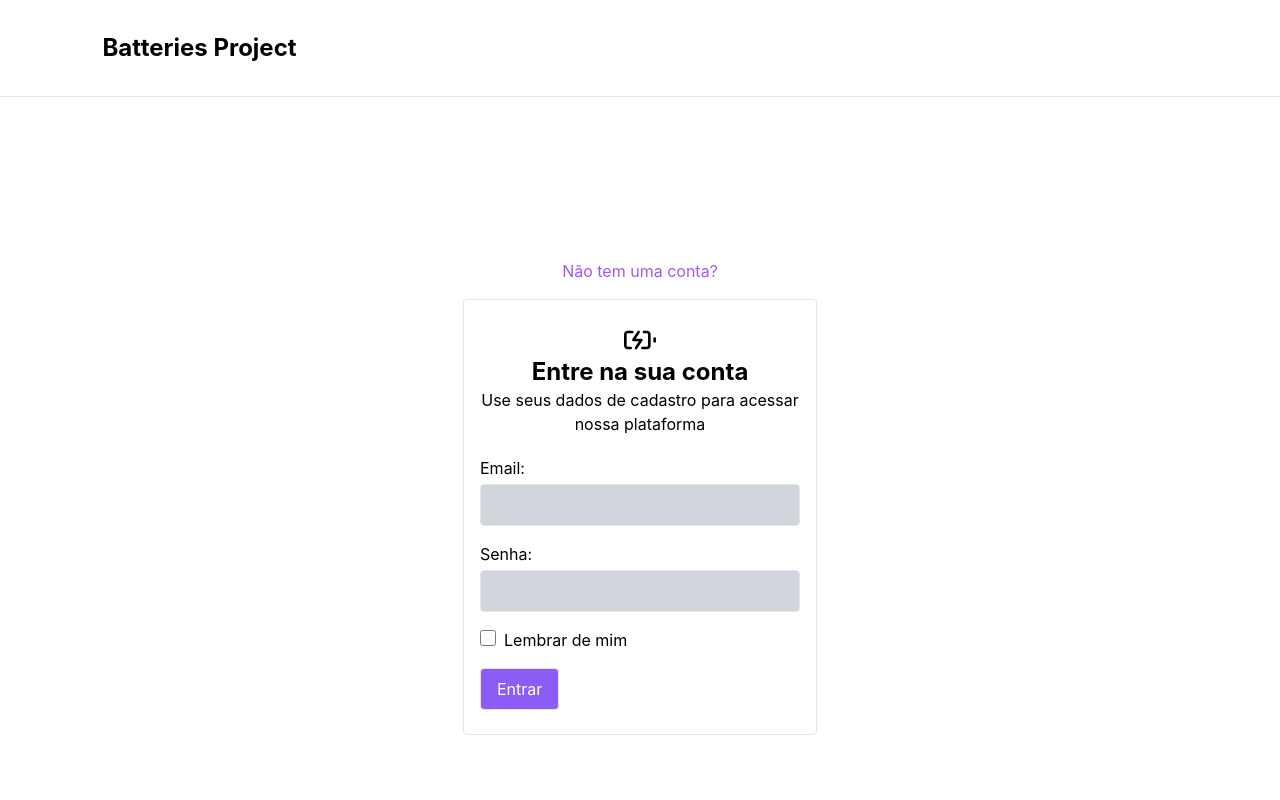
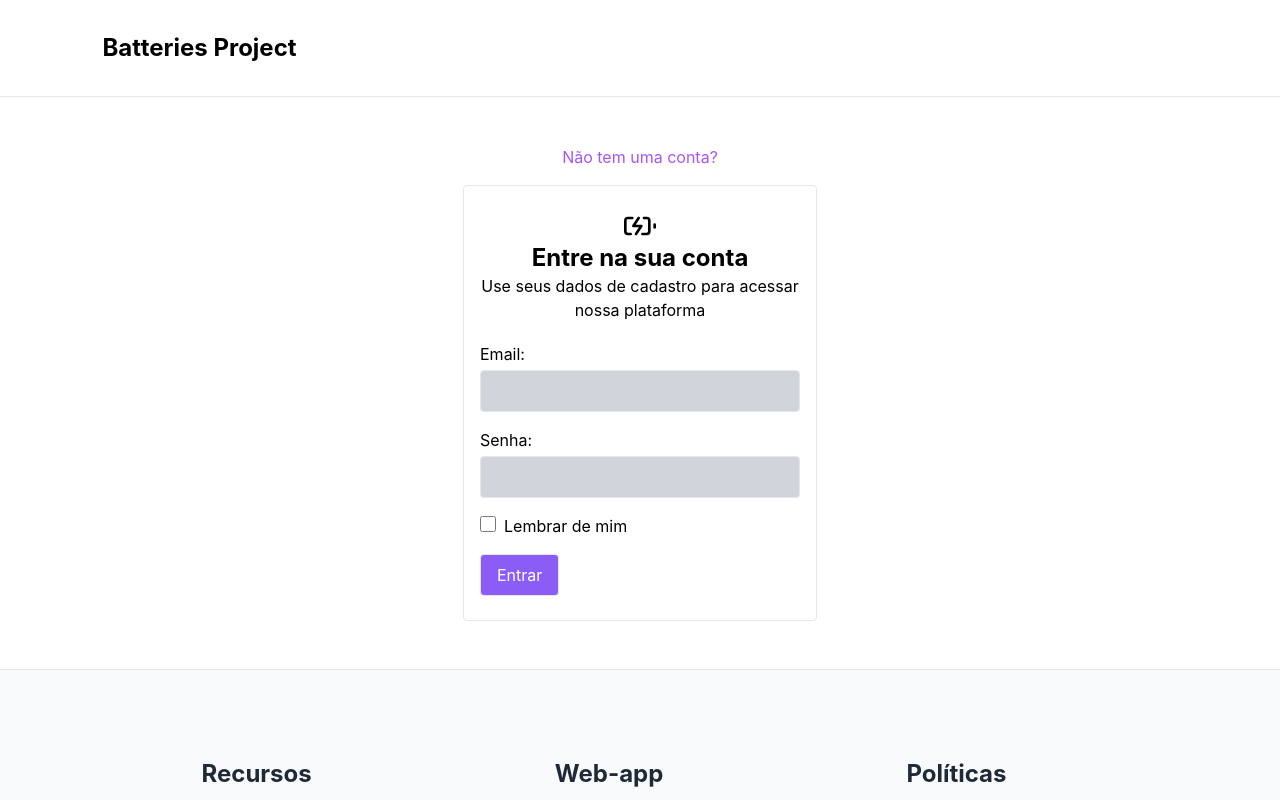
Before and after one commit to danielcorreia-dev/batteries-project, a Next.js app: page /login in a window 1280 px wide. Shown: the top 800 px of the page. Built offline with nearby package versions, Linux system fonts and the light colour scheme.

Commit message:
fix: form submit now working properly and rerouting with backend

```diff
--- a/components/FormCadastro.tsx
+++ b/components/FormCadastro.tsx
@@ -1,6 +1,7 @@
 import { RiBatteryChargeLine } from 'react-icons/ri';
 import { Formik, Form, Field, ErrorMessage } from 'formik';
 import * as Yup from 'yup';
+import { useRouter } from 'next/router';
 interface FormValues {
   email: string;
   nick: string;
@@ -23,6 +24,10 @@ const validationSchema = Yup.object({
     .required('Insira um e-mail válido'),
   nick: Yup.string().required('Insira um nome de usuário válido'),
   password: Yup.string()
+    .matches(
+      /^(?=.*[A-Z])(?=.*[\W_]).+$/,
+      'Password must contain at least one uppercase letter and one special symbol'
+    )
     .min(8, 'Password must be at least 8 characters')
     .required('Required'),
   confirmPassword: Yup.string()
@@ -30,6 +35,9 @@ const validationSchema = Yup.object({
     .required('Você precisa colocar uma senha'),
   createdOn: Yup.date().required('Required'),
 });
+
+const FormCadastro = () => {
+  const router = useRouter();
 
   const onSubmit = async ({ nick, email, password }: FormValues) => {
     try {
@@ -45,13 +53,12 @@ const onSubmit = async ({ nick, email, password }: FormValues) => {
         }),
       });
       const data = await res.json();
-    console.log(data);
+      router.push('/login');
     } catch (err) {
       console.error(`error ${err}`);
     }
   };
 
-const FormCadastro = () => {
   return (
     <Formik
       initialValues={initialValues}
--- a/pages/login.tsx
+++ b/pages/login.tsx
@@ -7,7 +7,7 @@ import { FiBatteryCharging } from 'react-icons/fi';
 const Login = () => (
   <>
     <NavSemLogo />
-    <main className="flex flex-col justify-center items-center mx-auto max-w-5xl h-screen">
+    <main className="flex flex-col items-center mx-auto max-w-5xl py-12">
       <Link
         href="cadastro"
         className="text-purple-500 hover:text-purple-700 mb-4"
```
Lines whose indentation alone changed are shown as unchanged.
